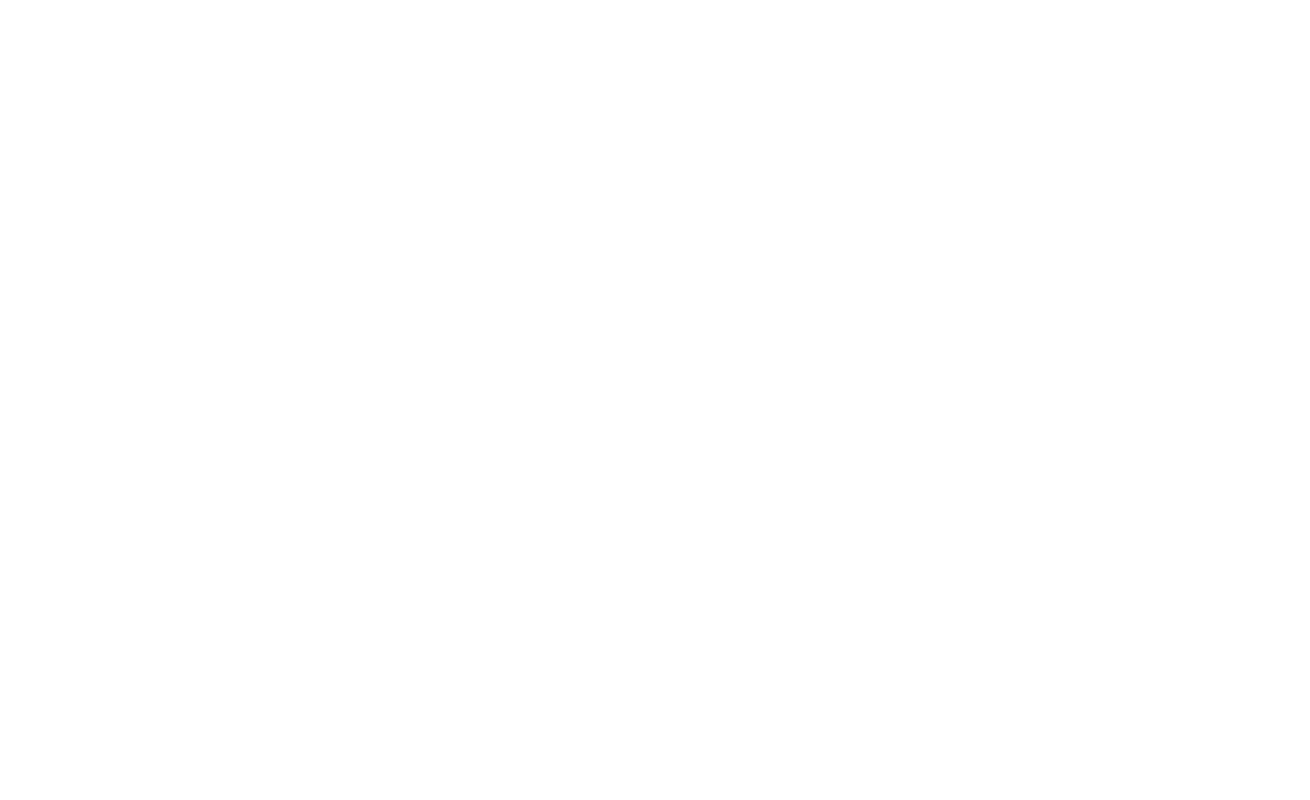
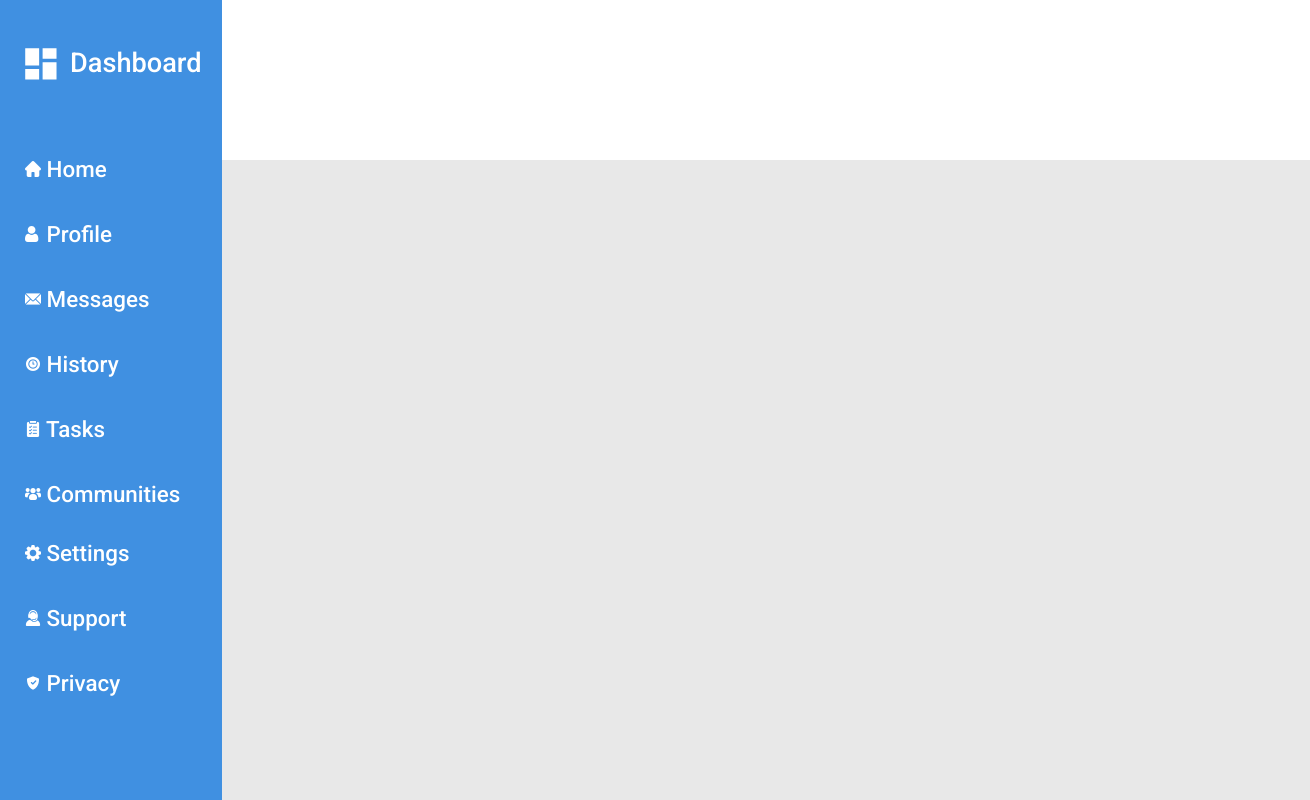
Before and after one commit to romulo-milani/adminDashboard, a plain HTML site: page index.html in a window 1280 px wide. Shown: the whole page, 1310 px wide, since content can reach past the window. Drawn offline with Linux system fonts and the light colour scheme; a web font is replaced by a local one.

Commit message:
finished styling sidebar

```diff
--- a/index.html
+++ b/index.html
@@ -1,13 +1,72 @@
 <!DOCTYPE html>
 <html lang="en">
+
 <head>
     <meta charset="UTF-8">
     <meta http-equiv="X-UA-Compatible" content="IE=edge">
     <meta name="viewport" content="width=device-width, initial-scale=1.0">
     <link rel="stylesheet" href="style.css">
+    <link rel="preconnect" href="https://fonts.googleapis.com">
+    <link rel="preconnect" href="https://fonts.gstatic.com" crossorigin>
+    <link
+        href="https://fonts.googleapis.com/css2?family=Cabin+Sketch:wght@700&family=Inter:wght@500&family=Montserrat:wght@100&family=Poppins:ital,wght@0,300;0,400;0,500;1,300&family=Press+Start+2P&family=Roboto:wght@100;400;500&display=swap"
+        rel="stylesheet">
     <title>Admin Dashboard</title>
 </head>
+
 <body>
+    <div class="container">
+        <div class="header">
 
+        </div>
+        <div class="sidebar">
+            <div class="title">
+                <!-- <img class="icon" src="images/dashboard.png" alt="icon" id="dashboardIcon"> -->
+                <svg id="dashboardIcon" xmlns="http://www.w3.org/2000/svg" viewBox="0 0 23 23">
+                    <title>view-dashboard</title>
+                    <path d="M13,3V9H21V3M13,21H21V11H13M3,21H11V15H3M3,13H11V3H3V13Z" />
+                </svg>
+                <p id="pDashboard">Dashboard</p>
+            </div>
+            <div class="menu1">
+                <ul>
+                    <li>
+                        <a href="#"><img src="images/home.png" alt="home"> Home</a>
+                    </li>
+                    <li>
+                        <a href="#"><img src="images/user.png" alt="profile"> Profile</a>
+                    </li>
+                    <li>
+                        <a href="#"><img src="images/message.png" alt="message"> Messages</a>
+                    </li>
+                    <li>
+                        <a href="#"><img src="images/history.png" alt="history"> History</a>
+                    </li>
+                    <li>
+                        <a href="#"><img src="images/tasks.png" alt="tasks"> Tasks</a>
+                    </li>
+                    <li>
+                        <a href="#"><img src="images/group.png" alt="communities"> Communities</a>
+                    </li>
+                </ul>
+            </div>
+            <div class="menu2">
+                <ul>
+                    <li>
+                        <a href="#"><img src="images/settings.png" alt=""> Settings</a>
+                    </li>
+                    <li>
+                        <a href="#"><img src="images/support.png" alt="support"> Support</a>
+                    </li>
+                    <li>
+                        <a href="#"><img src="images/privacy.png" alt="privacy"> Privacy</a>
+                    </li>
+                </ul>
+            </div>
+        </div>
+        <div class="main"></div>
+    </div>
+    <script src="script.js"></script>
 </body>
+
 </html>
--- a/style.css
+++ b/style.css
@@ -0,0 +1,92 @@
+:root {
+    --primary-color: rgb(64, 144, 225);
+    --primary-font-color: white;
+}
+body {
+    margin: 0;
+    padding: 0;
+    font-family: 'Roboto', sans-serif;
+    height: 100vh;
+}
+
+a {
+    text-decoration: none;
+}
+
+ul,
+li {
+    list-style-type: none;
+    margin: 0;
+    padding: 0;
+}
+
+.container {
+    display: grid;
+    grid-template: 20vh 80vh / auto 85vw;
+}
+
+.header {
+    grid-area: 1/2/2/3;
+}
+
+.sidebar {
+    grid-area: 1/1/3/2;
+    background-color: var(--primary-color);
+
+    padding: 20px;
+    color: var(--primary-font-color);
+}
+
+.sidebar a {
+    color: var(--primary-font-color);
+    font-size: 1.4rem;
+    font-weight: 500;
+}
+
+.title {
+    display: flex;
+    justify-content: flex-start;
+    align-items: center;
+    gap: 10px
+}
+
+#dashboardIcon {
+    fill: white;
+    width: 40px;
+}
+
+#pDashboard {
+    font-size: 1.7rem;
+    font-weight: 500;
+}
+
+.menu1 {
+    height: 40%;
+    padding-left: 5px;
+    padding-top: 50px;
+}
+.menu1 ul{
+    display: grid;
+    grid-template-rows: repeat(6, 60px);
+    gap: 5px;
+    justify-items: start;
+}
+
+.menu2 {
+    height: 30%;
+    padding-left: 5px;
+    padding-top: 60px;
+    margin-top: 20px;
+}
+
+.menu2 ul {
+    display: grid;
+    grid-template-rows: repeat(3, 60px);
+    gap: 5px;
+    justify-items: start;
+}
+
+.main {
+    grid-area: 2/2/3/3;
+    background-color: rgb(232, 232, 232);
+}
```
Also changed, not shown: images/dashboard.png (added), images/group.png (added), images/history.png (added), images/home.png (added), images/message.png (added), images/privacy.png (added), images/settings.png (added), images/support.png (added), images/tasks.png (added), images/user.png (added).
